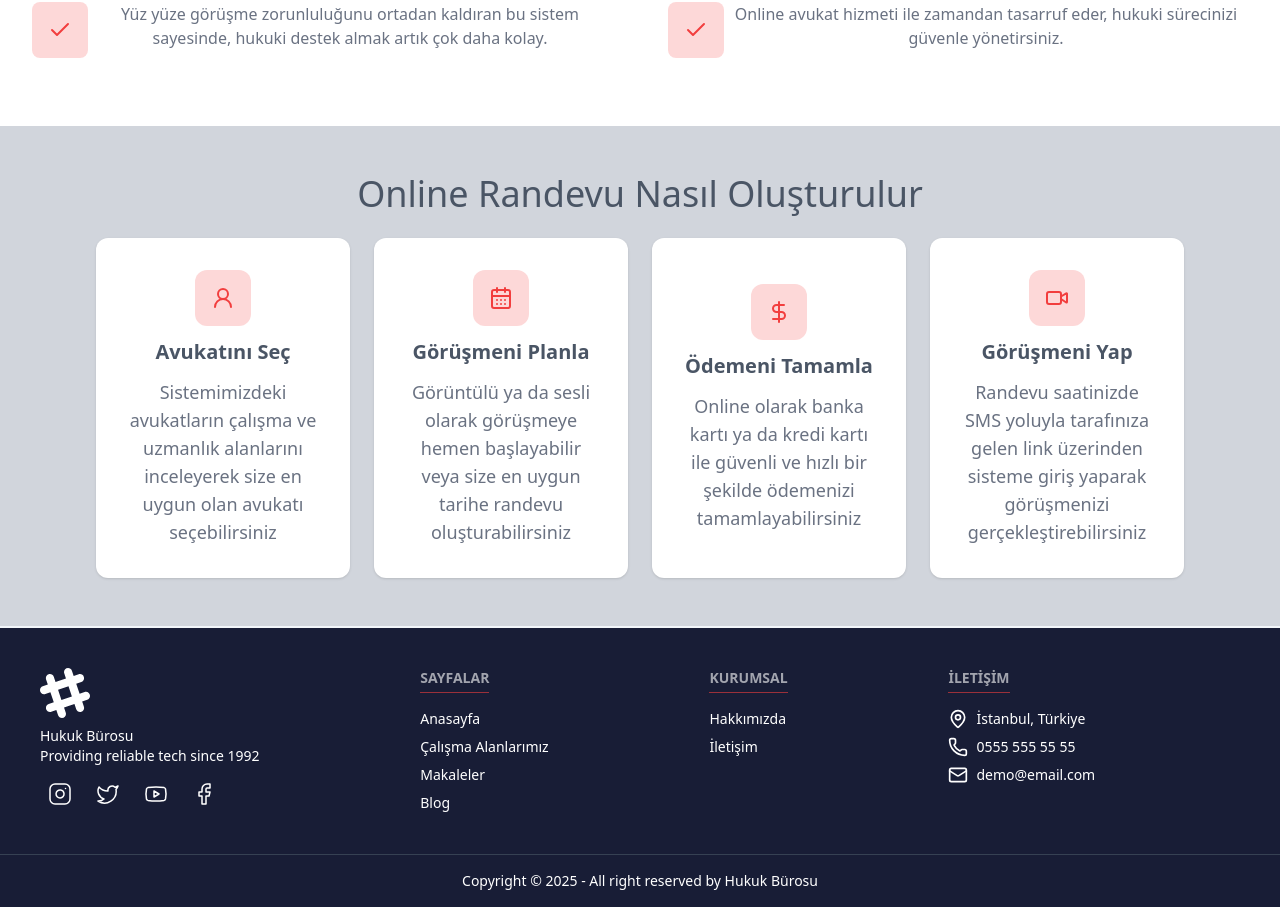
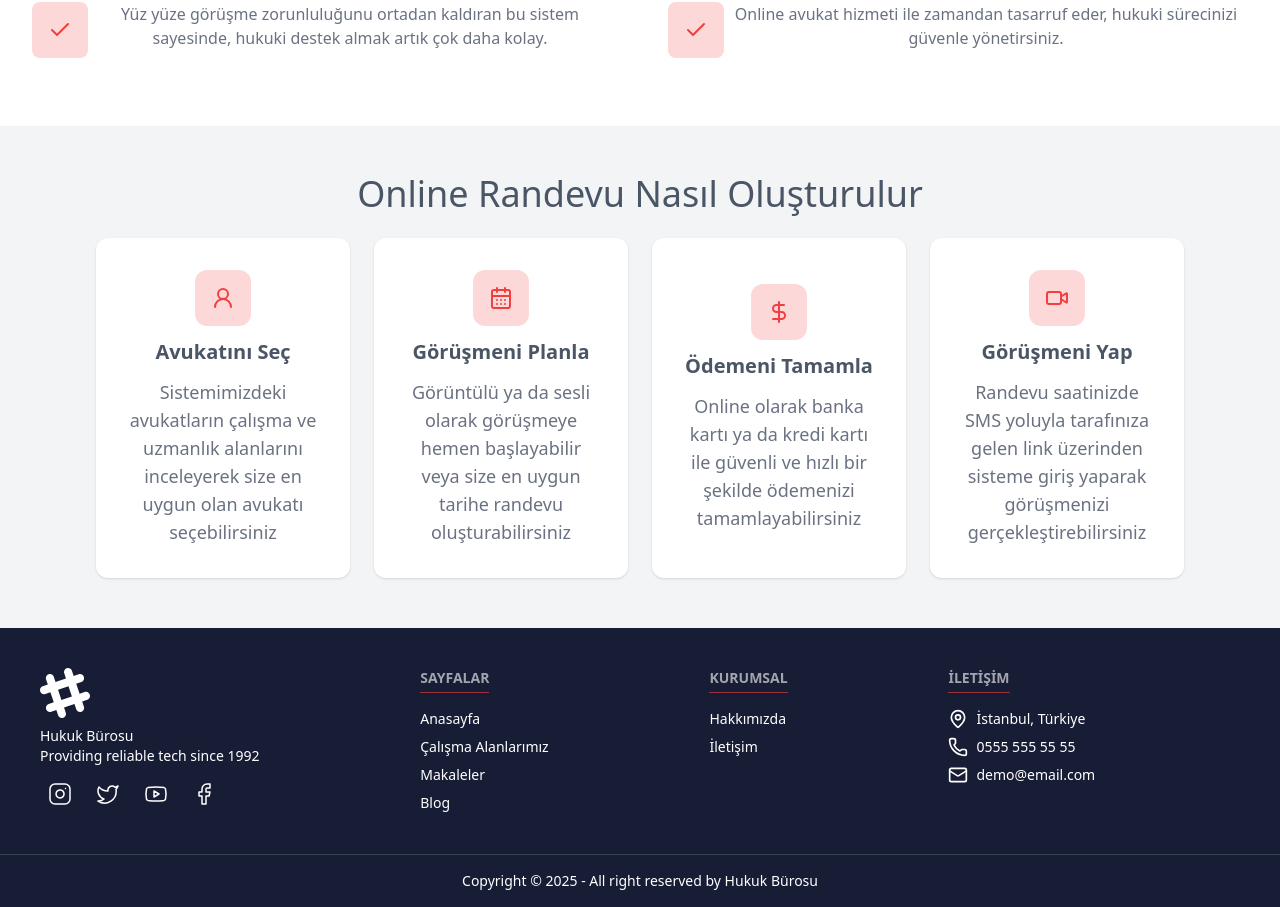
Before and after one commit to karacabugra27/avukat-website, a React (Vite) app in the folder frontend/: page / in a window 1280 px wide. Shown: the part 1074-1981 px from the top of the page. Built offline with nearby package versions, Linux system fonts and the light colour scheme.

Commit message:
index update

```diff
--- a/frontend/src/pages/Index.tsx
+++ b/frontend/src/pages/Index.tsx
@@ -49,7 +49,7 @@ export default function Index() {
           </div>
         </div>
       </div>
-      <div className="grid grid-cols-1 md:grid-cols-2 lg:grid-cols-4 gap-6 bg-gray-300 px-24 py-12 border-b-2 border-slate-100">
+      <div className="grid grid-cols-1 md:grid-cols-2 lg:grid-cols-4 gap-6 bg-gray-100 px-24 py-12 border-b-2 border-slate-100">
         <div className="col-span-4">
           <h1 className="text-4xl text-center text-gray-600">Online Randevu Nasıl Oluşturulur</h1>
         </div>
```
